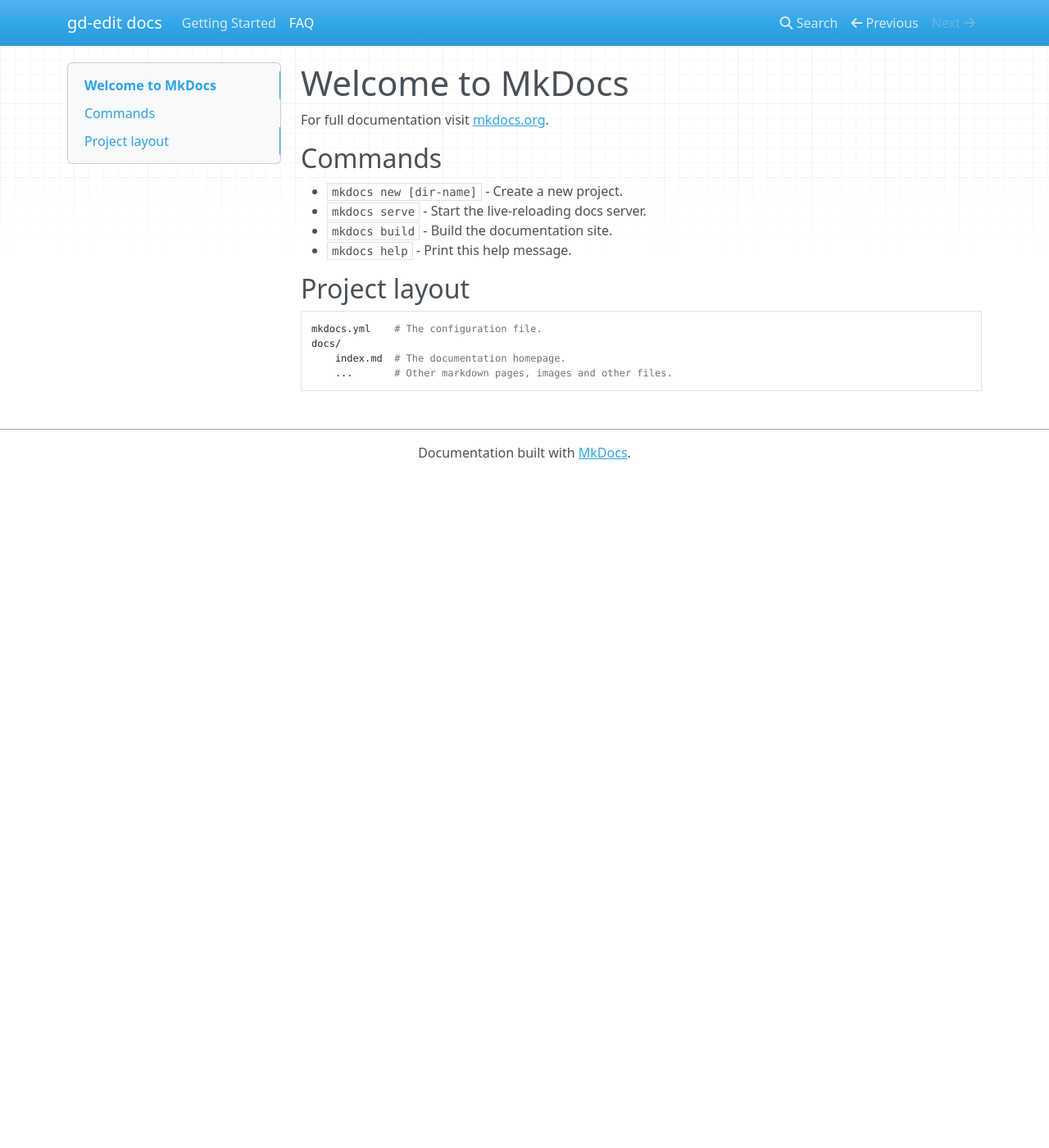
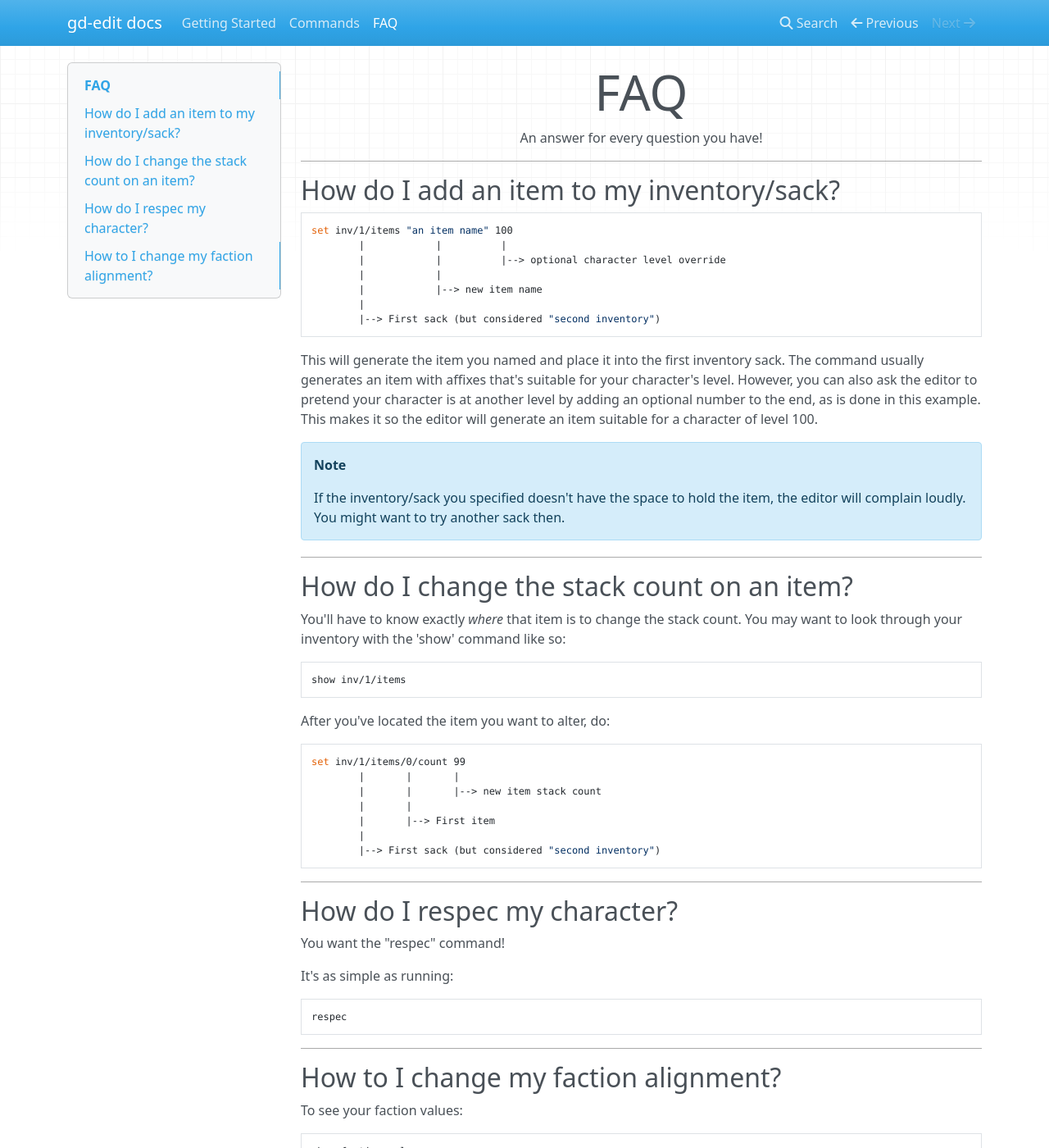
Before and after one commit to Odie/gd-edit-docs, an MkDocs documentation site: the page built from docs/faq.md, in a window 1280 px wide and 1400 px high. Shown: the whole window at 82% size. Built offline with MkDocs 1.6.1, drawn with Linux system fonts in a browser that asks for light colours; nearby versions of some CDN libraries; old or Windows-style settings are respelled for this version of MkDocs; some of the changed text lies outside the part shown.

Commit message:
Adds initial content to index and FAQ

````diff
--- /dev/null
+++ b/docs/css/extra.css
@@ -0,0 +1,21 @@
+div.col-md-9 h1:first-of-type {
+    text-align: center;
+    font-size: 60px;
+    font-weight: 300;
+}
+
+div.col-md-9 h1:first-of-type + p {
+    text-align: center;
+}
+
+div.col-md-9 p.admonition-title:first-of-type {
+    text-align: left;
+}
+
+div.col-md-9 h1:first-of-type .headerlink {
+    display: none;
+}
+
+code.no-highlight {
+    color: black;
+}
--- a/docs/faq.md
+++ b/docs/faq.md
@@ -1,17 +1,71 @@
-# Welcome to MkDocs
+# FAQ
 
-For full documentation visit [mkdocs.org](http://mkdocs.org).
+An answer for every question you have!
 
-## Commands
+---
+## How do I add an item to my inventory/sack?
+```sh
+set inv/1/items "an item name" 100
+        |            |          |
+        |            |          |--> optional character level override
+        |            |
+        |            |--> new item name
+        |
+        |--> First sack (but considered "second inventory")
+```
 
-* `mkdocs new [dir-name]` - Create a new project.
-* `mkdocs serve` - Start the live-reloading docs server.
-* `mkdocs build` - Build the documentation site.
-* `mkdocs help` - Print this help message.
+This will generate the item you named and place it into the first inventory
+sack. The command usually generates an item with affixes that's suitable for
+your character's level. However, you can also ask the editor to pretend your
+character is at another level by adding an optional number to the end, as is
+done in this example. This makes it so the editor will generate an item
+suitable for a character of level 100.
 
-## Project layout
+!!! Note
+    If the inventory/sack you specified doesn't have the space to hold the
+    item, the editor will complain loudly. You might want to try another sack
+    then.
 
-    mkdocs.yml    # The configuration file.
-    docs/
-        index.md  # The documentation homepage.
-        ...       # Other markdown pages, images and other files.
+---
+## How do I change the stack count on an item?
+You'll have to know exactly *where* that item is to change the stack count. You
+may want to look through your inventory with the 'show' command like so:
+```sh
+show inv/1/items
+```
+
+After you've located the item you want to alter, do:
+```sh
+set inv/1/items/0/count 99
+        |       |       |
+        |       |       |--> new item stack count
+        |       |
+        |       |--> First item
+        |
+        |--> First sack (but considered "second inventory")
+```
+
+---
+## How do I respec my character?
+
+You want the "respec" command!
+
+It's as simple as running:
+```sh
+respec
+```
+
+---
+## How to I change my faction alignment?
+
+To see your faction values:
+```sh
+show faction-values
+```
+
+To set them:
+```sh
+set faction-values/<faction index>/faction-value <new faction value here>
+```
+where the faction index is a number from 0-21. The "show" command should have
+shown you which faction corresponds to which index.
--- a/mkdocs.yml
+++ b/mkdocs.yml
@@ -1,6 +1,12 @@
 site_name: gd-edit docs
 pages:
   - Getting Started: index.md
+  - Commands: commands.md
   - FAQ: faq.md
 
+markdown_extensions:
+  - admonition
+
+extra_css: [css/extra.css]
+
 google_analytics: ['UA-102949209-1', 'auto']
````
Also changed, not shown: docs/commands.md (added, +9 -0 lines), docs/index.md (+60 -12 lines).
